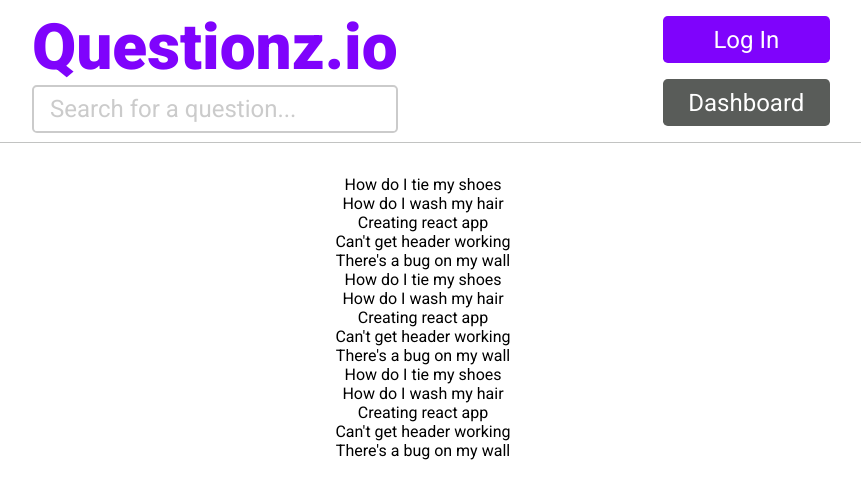
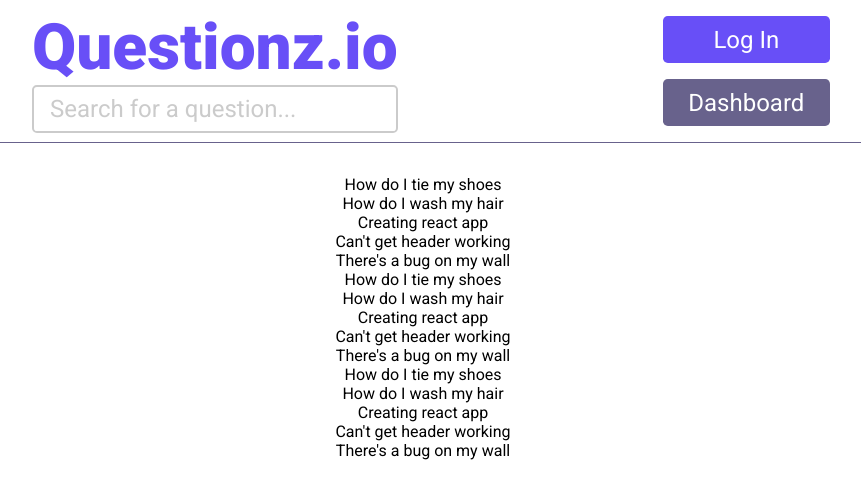
Before and after one commit to JaredS129/student-project--agile-dev-ops--aws-backend, a React (Create React App) app: page / in a window 1280 px wide. Shown: the top 498 px of the page, without its empty margins (217-1078 px from the left). Built offline with nearby package versions, Linux system fonts and the light colour scheme.

Commit message:
Changes to colours implemented

```diff
--- a/src/components/Header.css
+++ b/src/components/Header.css
@@ -12,7 +12,7 @@ ul {
 }
 
 .grey {
-  background-color: #595c59 !important;
+  background-color: #68628C !important;
 }
 
 .header {
@@ -21,11 +21,11 @@ ul {
   justify-content: space-evenly;
   align-items: center;
   margin-bottom: 2rem;
-  border-bottom: 0.1rem solid #595c595d;
+  border-bottom: 0.1rem solid #68628C;
 }
 
 .header__title {
-  color: #7f03fc;
+  color: #684FF7;
   font-size: 4rem;
   font-weight: 900;
 }
@@ -42,7 +42,7 @@ ul {
 .header__nav--link {
   color: white;
   border-radius: 0.3rem;
-  background-color: #7f03fc;
+  background-color: #684FF7;
   font-size: 1.5rem;
   padding: 0.6rem;
   margin: 1rem;
```
